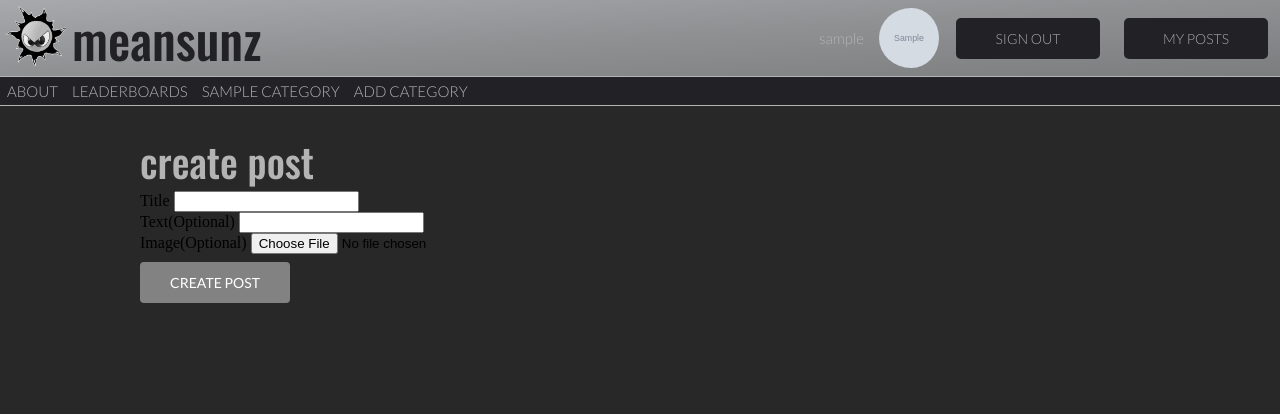
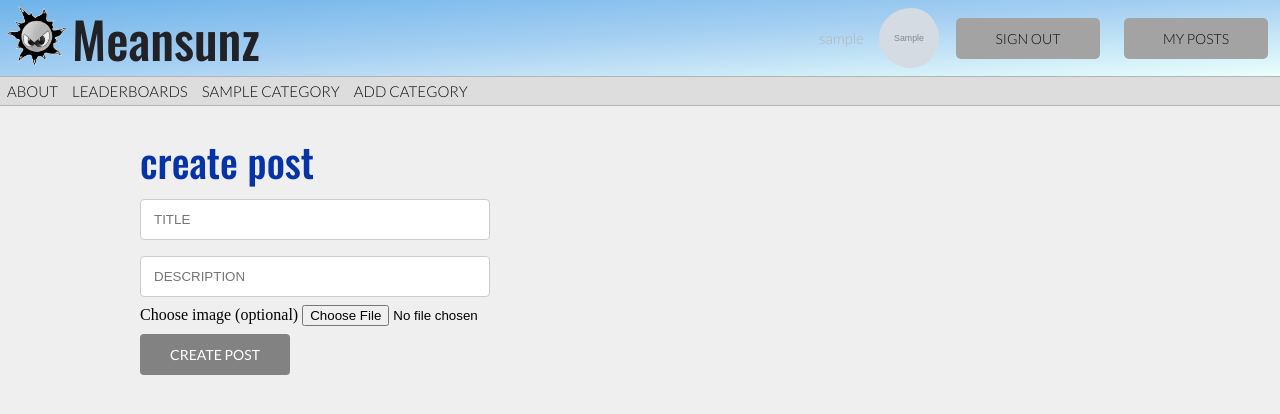
Before and after one commit to 2323841m/MeanSunz_Project, a Django app: a page that uses meansunz_project/templates/meansunz/base.html in a window 1280 px wide. Shown: the top 414 px of the page. Run offline with Django 3.2, Linux system fonts and the light colour scheme; a user stored in the database is signed in; tables that the repository leaves empty hold one stand-in row (values such as "Sample post"); grey boxes marked "Sample" are stand-in pictures; parts of the project's set-up code (start-up, migrations or seed data) failed here and were passed over.

Commit message:
modified CSS CHECK CHANGES BEFORE MERGE
modified site to have a light theme, made slight changes to forms in order to implement styling changes, take care while merging.

```diff
--- a/meansunz_project/meansunz/forms.py
+++ b/meansunz_project/meansunz/forms.py
@@ -51,20 +51,22 @@ class UserProfileForm(forms.ModelForm):
         self.fields['picture'].label = ''
 
 class CategoryForm(forms.ModelForm):
-    name = forms.CharField(max_length=Category.max_length, help_text="Please enter the category name.")
+    title = forms.CharField(Category.max_length, widget=forms.TextInput(attrs={'class': 'textForm',
+                                                                               'placeholder': 'CATEGORY NAME'}))
     slug = forms.CharField(widget=forms.HiddenInput(), required=False)
 
     # An inline class to provide additional information on the form.
     class Meta:
         # Provide an association between the ModelForm and a model
         model = Category
-        fields = ('name',)
+        fields = ('title',)
 
 
 class PostForm(forms.ModelForm):
-    title = forms.CharField(max_length=64, help_text="Title")
-    description = forms.CharField(max_length=256, required=False, help_text="Text(Optional)")
-    picture = forms.ImageField(required=False, help_text="Image(Optional)")
+    title = forms.CharField(max_length=64, widget=forms.TextInput(attrs={'class': 'textForm','placeholder': 'TITLE'}))
+    description = forms.CharField(max_length=256, required=False, widget=forms.TextInput(attrs={'class': 'textForm'
+        ,'placeholder': 'DESCRIPTION'}))
+    picture = forms.ImageField(required=False, help_text="Choose image (optional)")
     views = forms.IntegerField(widget=forms.HiddenInput(), initial=0)
     likes = forms.IntegerField(widget=forms.HiddenInput(), initial=0)
     upvotes = forms.IntegerField(widget=forms.HiddenInput(), initial=0)
@@ -77,6 +79,13 @@ class PostForm(forms.ModelForm):
         model = Post
 
         exclude = ('category', 'user')
+
+    # Hide Form Labels
+    def __init__(self, *args, **kwargs):
+        super(PostForm, self).__init__(*args, **kwargs)
+        self.fields['title'].label = ''
+        self.fields['description'].label = ''
+        self.fields['picture'].label = ''
 
     def clean_picture(self):
         image_file = self.cleaned_data.get('picture')
--- a/meansunz_project/meansunz/views.py
+++ b/meansunz_project/meansunz/views.py
@@ -53,7 +53,7 @@ class show_category(ListView):
     # Query database
 
     def get_queryset(self, **kwargs):
-
+        #TODO explain query
         category = Category.objects.filter(slug=self.kwargs['category_name_slug'])
 
         if self.request.GET.get('sort'):
@@ -73,7 +73,7 @@ class show_category(ListView):
         return posts
 
     def get_context_data(self, **kwargs):
-
+        #TODO explain
         context = super().get_context_data(**kwargs)
 
         context['sort'] = self.request.GET.get('sort')
--- a/meansunz_project/static/style/style sheet.css
+++ b/meansunz_project/static/style/style sheet.css
@@ -2,7 +2,7 @@ body
 {
 	padding: 0;
 	margin: 0;
-	background-color: rgb(40, 40, 40);
+	background-color: #efefef;
 }
 
 .header
@@ -50,7 +50,7 @@ img
 	display: flex;
 	width: 100%;
 	min-height: 50px;
-	background-image: linear-gradient(to bottom right, #a7a9acff, #8e9092ff, #7b7d7fff);
+    background-image: linear-gradient(to bottom right, #6eb3ea, #a7d0f2, #eafffc);
 }
 
 .separator
@@ -74,7 +74,7 @@ img
 	display: flex;
 	height: 100%;
 	width: 100%;
-	background-color: #222125ff;
+	background-color: #dddddd;
 }
 
 .sortForm
@@ -96,7 +96,7 @@ img
 	margin-bottom: auto;
 	font-size: 15px;
 	font-family: "Lato";
-	color: rgb(180, 180, 180);
+	color: rgb(10, 10, 10);
 	height: 100%;
 	text-transform: uppercase;
 }
@@ -104,13 +104,13 @@ img
 .navButton a
 {
 	margin: auto;
-	color: rgb(180, 180, 180);
+	color: rgb(10, 10, 10);
 	text-decoration: none;
 }
 
 .navButton:hover
 {
-    background-color: #56535eff;
+    background-color: #bcbcbc;
 }
 
 .maxFlex
@@ -138,11 +138,11 @@ img
 
 .buttonBig a
 {
-	background-color: #222125ff;
+	background-color: #a3a3a3;
 	border-radius: 5px;
 	padding: 12px 12px 12px 12px;
 	text-decoration: none;
-	color: rgb(170, 170, 170);
+	color: rgb(10, 10, 10);
 	width: 150px;
 	margin: auto;
 }
@@ -184,7 +184,7 @@ img
 {
 	display: flex;
 	height: 100%;
-	background-color: #222125ff;
+	background-color: #dddddd;
 }
 
 
@@ -192,7 +192,7 @@ img
 {
     font-size: 18px;
     font-family: "Arial";
-    color: rgb(170, 170, 170);
+    color: rgb(10, 10, 10);
     padding-left: 7px;
 }
 
@@ -212,10 +212,10 @@ img
 {
     background: transparent;
     border: none;
-	font-size: 15px;
+	font-size: 17px;
 	font-family: "Lato";
 	text-transform: uppercase;
-	color: rgb(180, 180, 180);
+	color: rgb(10, 10, 10);
 }
 
 .contentBody
@@ -243,7 +243,7 @@ img
 .post
 {
 	display: flex;
-	background-color: rgb(200, 200, 200);
+	background-color: #bed3d6;
 	width: 100%;
 	height: 120px;
 	margin-bottom: 25px;
@@ -288,7 +288,8 @@ a
 {
 	display: flex;
 	flex-direction: column;
-	width: 60px;
+	width: 30px;
+	height: 60px;
 }
 
 .upVote
@@ -298,6 +299,11 @@ a
 	width: 100%;
 }
 
+.upVote button:hover
+{
+    background-color: #4CAF50;
+}
+
 .downVote
 {
 	display: flex;
@@ -305,18 +311,24 @@ a
 	width: 100%;
 }
 
+.downVote button:hover
+{
+    background-color: red;
+}
+
 .voteButton
 {
-	border: none;
+	border: 1px solid black;
+	background-color: #a3a3a3;
 	color: white;
 	text-align: center;
 	text-decoration: none;
 	display: inline-block;
 	font-size: 30px;
 	cursor: pointer;
-	width: 60px;
+	width: 30px;
 	height: 60px;
-
+	margin: auto;
 }
 
 h1
@@ -335,7 +347,7 @@ h2
 	font-family: "Oswald";
 	text-transform: lowercase;
 	font-weight: 500;
-	color: rgb(180, 180, 180);
+	color: #0633a5;
 }
 
 h3
@@ -522,11 +534,20 @@ button[type=switchBoard]:hover {
 	font-family: "Lato";
 	text-transform: uppercase;
 	text-decoration-line: none;
+	align: left;
 }
 
 .createPost:hover {
 	background-image: linear-gradient(to bottom right, #2aa0c4ff, #4e7a85ff);
 }
+
+.createPost a
+{
+
+}
 /* End of User Profile styling */
 
-#category_form
+.
+{
+
+}
--- a/meansunz_project/templates/meansunz/base.html
+++ b/meansunz_project/templates/meansunz/base.html
@@ -25,7 +25,7 @@
 
     <div class="topBar">
         <div class="logo"><img src="{% static "images\meansunz_logo_no_text.png" %}" alt="meansunz logo"></div>
-        <div class="header_title"><a href=" {% url 'index' %}"><h1>meansunz</h1></a></div>
+        <div class="header_title"><a href=" {% url 'index' %}"><h1>Meansunz</h1></a></div>
         <div class="maxFlex"></div>
 
         {# If logged in show user profile else show login/register buttons #}
@@ -68,7 +68,7 @@
         </div>
         {% if posts %}
             <div class="filterBar">
-                <div style="font-size: 18px; font-family: Arial; color: rgb(170, 170, 170); margin:auto;">SORT:</div>
+                <div style="font-size: 18px; font-family: Lato; color: rgb(10, 10, 10); margin:auto;">SORT:</div>
                 <div class="dropDownList">
                     <form action="{{ request.path }}" method="get">
                         <select name="sort" onChange="form.submit();">
--- a/meansunz_project/templates/meansunz/index.html
+++ b/meansunz_project/templates/meansunz/index.html
@@ -20,7 +20,7 @@
                         <div class="upVote">
                             <form action="{% url 'vote' post.category.slug post.id post.slug %}" method="post">
                                 {% csrf_token %}
-                                <button style="background-color: #4CAF50;" class="voteButton" type="submit" name="vote" value="1">+</button>
+                                <button class="voteButton" type="submit" name="vote" value="1">+</button>
                                 <!-- next points to site to be redirected back to after vote -->
                                 <input type="hidden" name="next" value="{{ request.path }}">
                             </form>
@@ -28,7 +28,7 @@
                         <div class="downVote">
                             <form action="{% url 'vote' post.category.slug post.id post.slug %}" method="post">
                                 {% csrf_token %}
-                                <button style="background-color: red;" class="voteButton" type="submit" name="vote" value="-1">-</button>
+                                <button class="voteButton" type="submit" name="vote" value="-1">-</button>
                                 <!-- next points to site to be redirected back to after vote -->
                                 <input type="hidden" name="next" value="{{ request.path }}">
                             </form>
```
Also changed, not shown: meansunz_project/templates/meansunz/category.html (+8 -6 lines).
